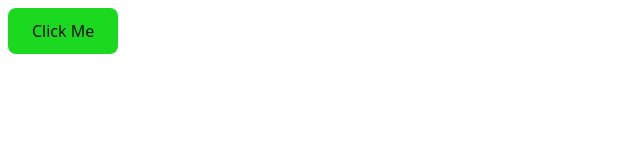
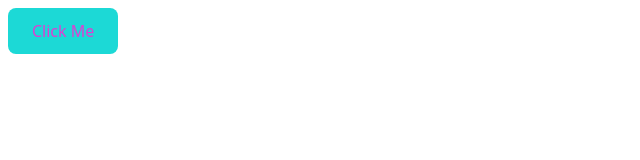
Before and after one commit to Luko248/figma-variables-test, a website: page index.html in a window 1280 px wide. Shown: the whole page, without its empty margins (0-640 px from the left). Drawn offline with nearby package versions, Linux system fonts and the light colour scheme; files that its build step writes are made by us from their sources.

Commit message:
feat: update _colors.scss from Figma
- Generated at 2025-10-08T20:32:04.607Z
- Token format with mixins
- Organized by category

```diff
--- a/packages/neuron/ui/src/scss/themes/init/_colors.scss
+++ b/packages/neuron/ui/src/scss/themes/init/_colors.scss
@@ -2,7 +2,7 @@
 * COLOR TOKENS GENERATED BY FIGMA EXPORTER
 *---------------------------------------------
 *
-* Exported at: 10/08/2025, 10:20:00 PM
+* Exported at: 10/08/2025, 10:31:54 PM
 * File: color.scss
 * Type: COLOR
 */
@@ -10,8 +10,8 @@
 @mixin create-color {
 
 /* --- bg --- */
-  --colorBtnBg: oklch(0.769 0.253 142.7);
+  --colorBtnBg: oklch(0.802 0.134 192.9);
 
 /* --- text --- */
-  --colorBtnText: oklch(0.178 0.019 329.1);
+  --colorBtnText: oklch(0.654 0.249 331.7);
 }
```
